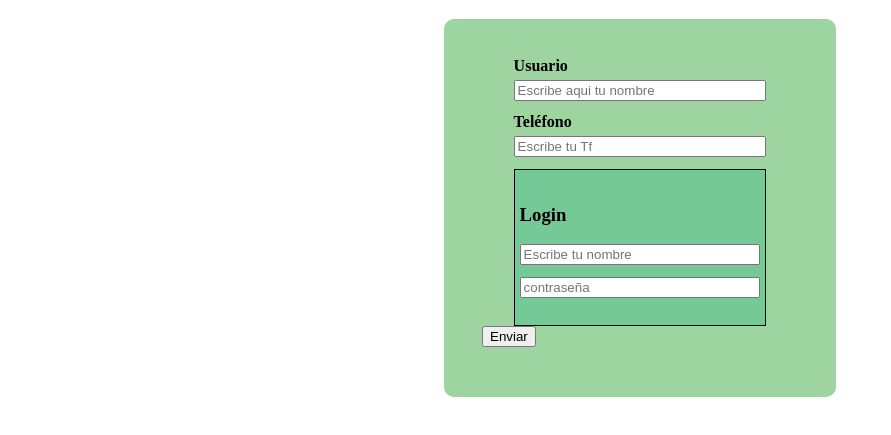
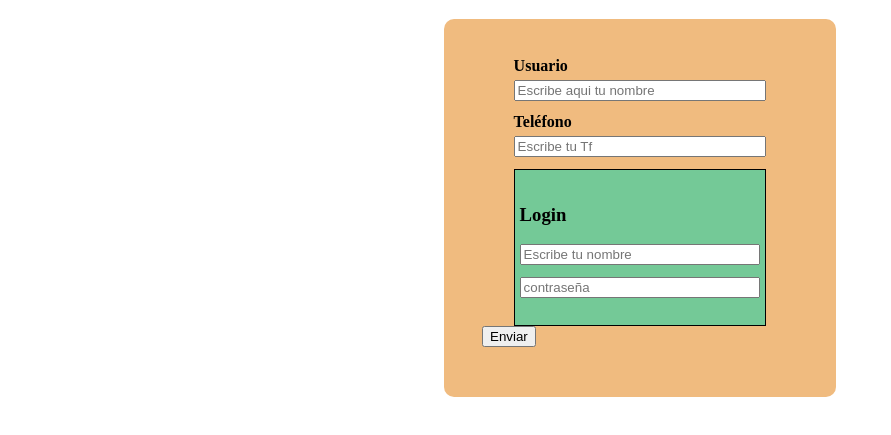
Before and after one commit to ramon-OAL/formulario, a plain HTML site: page index.html in a window 1280 px wide. Shown: the part 61-496 px from the top of the page, without its empty margins (0-891 px from the left). Drawn offline with Linux system fonts and the light colour scheme.

Commit message:
cambio fondo css

```diff
--- a/css/estilos.css
+++ b/css/estilos.css
@@ -3,7 +3,7 @@ form{
     padding: 3%;
     border-radius: 10px;
     margin: auto;
-    background-color: rgb(157, 212, 160);
+    background-color: rgb(240, 187, 127);
 }
 
 div{
```
